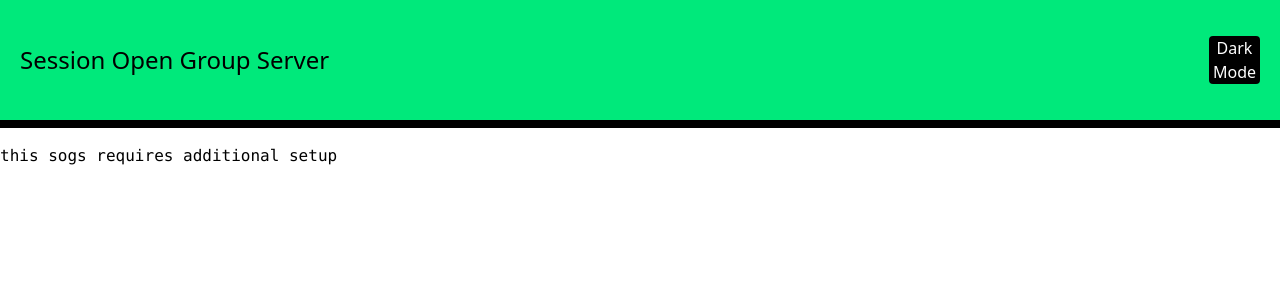
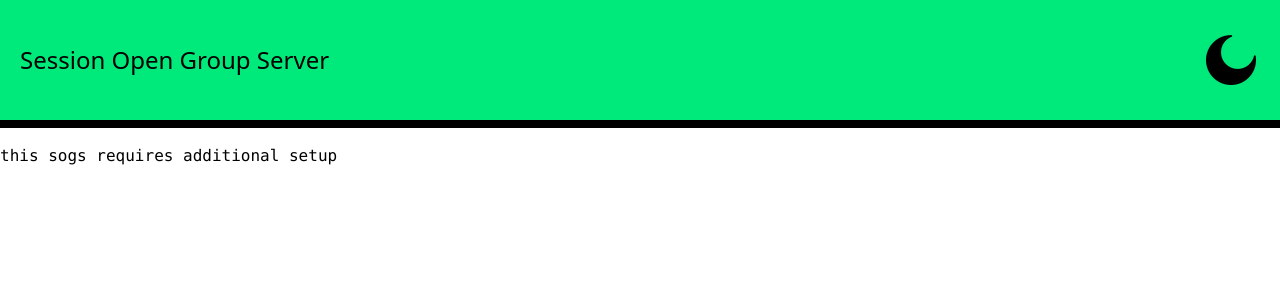
Before and after one commit to oxen-io/session-pysogs, a Flask app: page / in a window 1280 px wide. Shown: the top 300 px of the page. Run offline with Flask 2, Linux system fonts and the light colour scheme; data that the repository does not hold is empty; parts of the project's set-up code (start-up, migrations or seed data) failed here and were passed over; some libraries are stand-ins or nearby versions.

Commit message:
dark mode icons

```diff
--- a/sogs/templates/base.html
+++ b/sogs/templates/base.html
@@ -4,28 +4,7 @@
     <meta name="viewport" content="width=device-width, initial-scale=1">
     <link rel="stylesheet" href="{{ url_for('static', filename='main.css') }}">
     <script src="https://cdn.tailwindcss.com"></script>
-    <script>
-      var element = document.getElementById("html");
-      function setPageTheme(){
-        if (localStorage.theme === 'dark' || (!('theme' in localStorage) && window.matchMedia('(prefers-color-scheme: dark)').matches)) {
-          element.classList.add('dark')
-        } else {
-          element.classList.remove('dark')
-        }
-      }
 
-      function toggleDarkMode(){
-        if ('theme' in localStorage && localStorage.theme === 'light') {
-          localStorage.theme = 'dark'
-          setPageTheme();
-        } else {
-          localStorage.theme = 'light'
-          setPageTheme();
-        }
-      }
-
-      setPageTheme();
-    </script>
     <script>
       tailwind.config = {
         darkMode: 'class',
@@ -57,7 +36,8 @@
         <h1 class="text-3xl xs:text-4xl sm:text-5xl">{% block heading %}{% endblock %}</h1>
         <p class="text-lg xs:text-xl sm:text-2xl">Session Open Group Server</p>
       </div>
-      <button class='h-12 px-1 bg-black text-white rounded' onclick="toggleDarkMode()">Dark<br>Mode</button>
+      <button id="moonIcon" class='px-1 rounded' onclick="toggleDarkMode()"><img src="{{ url_for('static', filename='moon-d-50-min.png') }}" alt="moon"></button>
+      <button id="sunIcon" style="display: none;" class='px-1 rounded' onclick="toggleDarkMode()"><img src="{{ url_for('static', filename='sun-w-50-min.png') }}" alt="sun"></button>
     </div>
 
     <!-- content/body -->
@@ -66,4 +46,34 @@
       {% endblock %}
     </section>
   </body>
+  <!-- dark mode toggle js -->
+  <script>
+      var htmlElement = document.getElementById("html");
+      var moonIcon = document.getElementById("moonIcon");
+      var sunIcon = document.getElementById("sunIcon");
+
+      function setPageTheme(){
+        if (localStorage.theme === 'dark' || (!('theme' in localStorage) && window.matchMedia('(prefers-color-scheme: dark)').matches)) {
+          htmlElement.classList.add('dark')
+          sunIcon.style.display = 'block'
+          moonIcon.style.display = 'none'
+        } else {
+          htmlElement.classList.remove('dark')
+          sunIcon.style.display = 'none'
+          moonIcon.style.display = 'block'
+        }
+      }
+
+      function toggleDarkMode(){
+        if ('theme' in localStorage && localStorage.theme === 'light') {
+          localStorage.theme = 'dark'
+          setPageTheme();
+        } else {
+          localStorage.theme = 'light'
+          setPageTheme();
+        }
+      }
+
+      setPageTheme();
+  </script>
 </html>
```
Also changed, not shown: sogs/static/moon-d-50-min.png (added), sogs/static/sun-w-50-min.png (added).
